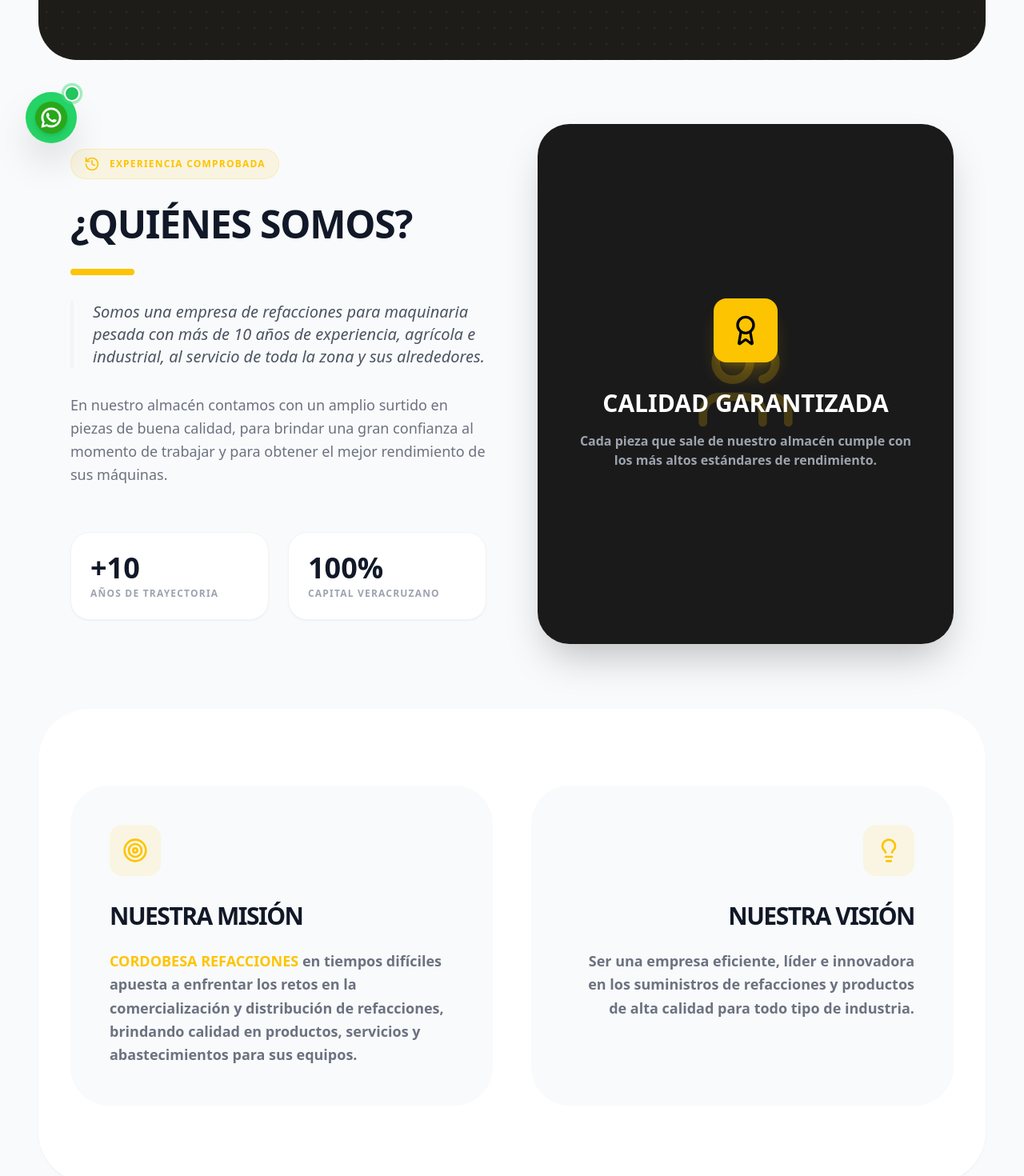
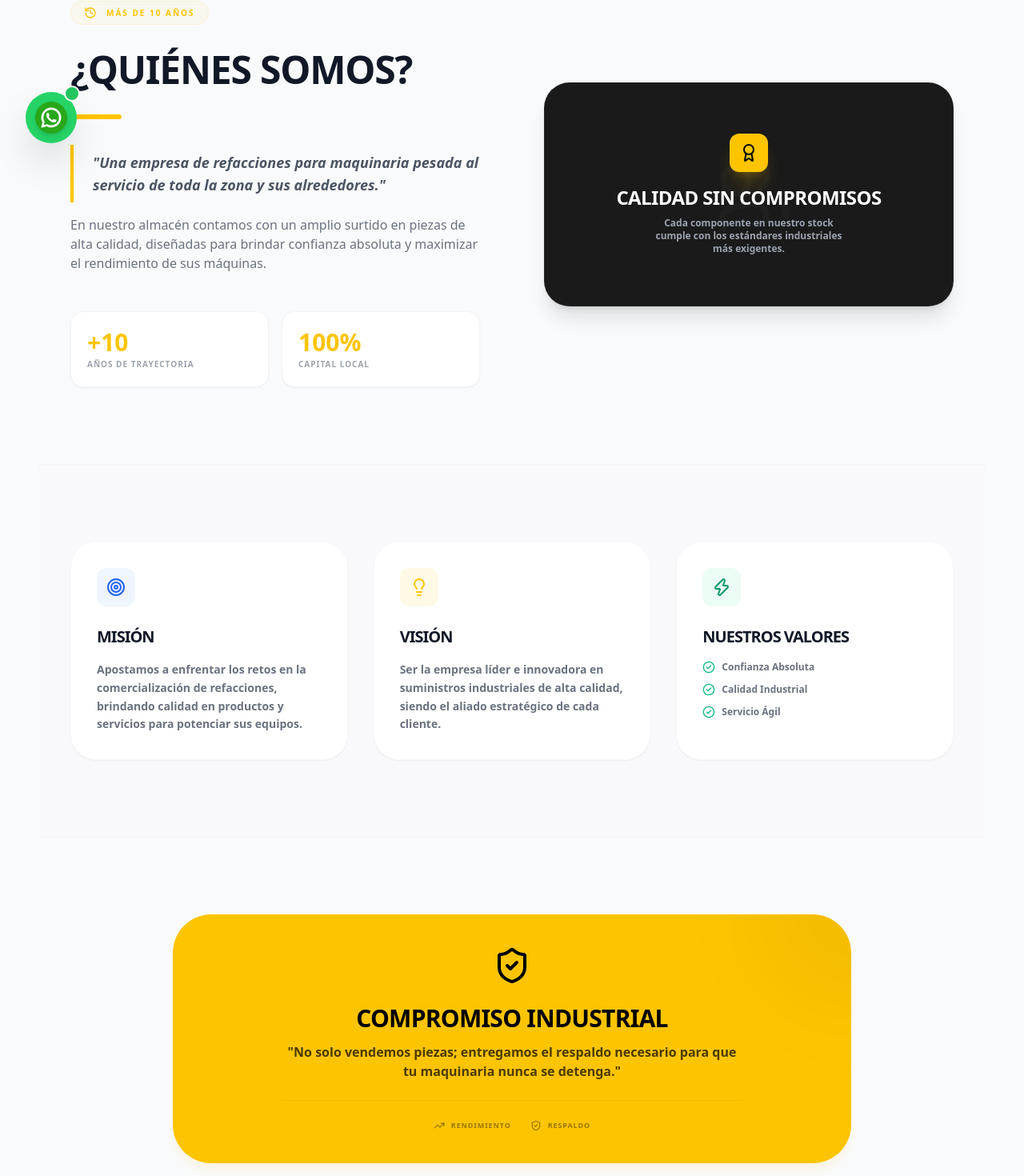
Before and after one commit to wolfbiso-stack/Refaccionaria, a React (Vite) app: page /nosotros in a window 1280 px wide. Shown: the part 589-2059 px from the top of the page at 80% size. Built offline with nearby package versions, Linux system fonts and the light colour scheme; no server answers.

Commit message:
nosotros

```diff
--- a/src/components/NosotrosView.tsx
+++ b/src/components/NosotrosView.tsx
@@ -1,112 +1,142 @@
-import React from 'react';
-import { Target, Lightbulb, Users, Award, ShieldCheck, History } from 'lucide-react';
+
+import { Target, Lightbulb, Users, Award, ShieldCheck, History, CheckCircle2, TrendingUp, Zap } from 'lucide-react';
 
 export function NosotrosView() {
   return (
-    <div className="animate-in fade-in duration-700 space-y-20">
+    <div className="animate-in fade-in duration-700 space-y-16 lg:space-y-24">
 
-      {/* Hero Section */}
-      <section className="relative h-[300px] lg:h-[450px] rounded-[3rem] overflow-hidden flex items-center justify-center text-center px-6">
-        <div className="absolute inset-0 bg-[#1a1a1a]">
-          <div className="absolute inset-0 bg-[#fdc401]/10 mix-blend-overlay"></div>
-          {/* Decorative industrial pattern or dots can be added here with CSS */}
-          <div className="absolute inset-0 opacity-10" style={{ backgroundImage: 'radial-gradient(#fdc401 1px, transparent 1px)', backgroundSize: '20px 20px' }}></div>
+      {/* Hero Section - Even more compact and professional */}
+      <section className="relative h-[180px] lg:h-[280px] rounded-[1.5rem] lg:rounded-[2.5rem] overflow-hidden flex items-center justify-center text-center px-6 shadow-xl shadow-black/5">
+        <div className="absolute inset-0 bg-gradient-to-br from-[#1a1a1a] via-[#2a2a2a] to-[#1a1a1a]">
+          <div className="absolute inset-0 bg-[#fdc401]/5 mix-blend-overlay"></div>
+          <div className="absolute inset-0 opacity-[0.03]" style={{ backgroundImage: 'radial-gradient(#fdc401 1px, transparent 1px)', backgroundSize: '30px 30px' }}></div>
         </div>
         <div className="relative z-10 max-w-4xl">
-          <h1 className="text-5xl lg:text-7xl font-black text-white tracking-tighter uppercase mb-6 leading-none">
+          <h1 className="text-4xl lg:text-7xl font-black text-white tracking-tighter uppercase mb-4 leading-none">
             Nuestra <span className="text-[#fdc401]">Identidad</span>
           </h1>
-          <p className="text-gray-400 text-lg lg:text-xl font-bold max-w-2xl mx-auto leading-relaxed">
-            Más de una década brindando soluciones robustas para la industria y el agro veracruzano.
+          <p className="text-gray-400 text-sm lg:text-lg font-bold max-w-xl mx-auto leading-relaxed opacity-80 uppercase tracking-widest">
+            Soluciones robustas para la industria y el agro veracruzano desde hace más de una década.
           </p>
         </div>
       </section>
 
-      {/* Quiénes Somos Section */}
+      {/* Quiénes Somos Section - Clean Grid */}
       <section className="max-w-6xl mx-auto px-6">
-        <div className="grid grid-cols-1 lg:grid-cols-2 gap-16 items-center">
-          <div className="space-y-8">
-            <div className="inline-flex items-center gap-3 px-4 py-2 bg-[#fdc401]/10 border border-[#fdc401]/20 rounded-full text-[#fdc401]">
-              <History className="w-5 h-5" />
-              <span className="text-xs font-black uppercase tracking-widest">Experiencia Comprobada</span>
+        <div className="grid grid-cols-1 lg:grid-cols-2 gap-12 lg:gap-20 items-center">
+          <div className="space-y-6 lg:space-y-8 text-center lg:text-left">
+            <div className="inline-flex items-center gap-3 px-4 py-1.5 bg-[#fdc401]/5 border border-[#fdc401]/10 rounded-full text-[#fdc401]">
+              <History className="w-4 h-4" />
+              <span className="text-[10px] font-black uppercase tracking-[0.2em]">Más de 10 años</span>
             </div>
-            <h2 className="text-4xl lg:text-5xl font-black text-gray-900 tracking-tight leading-none uppercase">
+            <h2 className="text-3xl lg:text-5xl font-black text-gray-900 tracking-tight leading-none uppercase">
               ¿Quiénes Somos?
             </h2>
-            <div className="w-20 h-2 bg-[#fdc401] rounded-full"></div>
-            <p className="text-gray-600 text-lg lg:text-xl leading-relaxed font-medium italic border-l-4 border-gray-100 pl-6">
-              Somos una empresa de refacciones para maquinaria pesada con más de 10 años de experiencia, agrícola e industrial, al servicio de toda la zona y sus alrededores.
-            </p>
-            <p className="text-gray-500 text-lg leading-relaxed">
-              En nuestro almacén contamos con un amplio surtido en piezas de buena calidad, para brindar una gran confianza al momento de trabajar y para obtener el mejor rendimiento de sus máquinas.
-            </p>
-            <div className="grid grid-cols-2 gap-6 pt-6">
-              <div className="p-6 bg-white rounded-3xl border border-gray-100 shadow-sm">
-                <p className="text-4xl font-black text-gray-900 mb-1">+10</p>
-                <p className="text-xs font-bold text-gray-400 uppercase tracking-widest">Años de trayectoria</p>
+            <div className="w-16 h-1.5 bg-[#fdc401] rounded-full mx-auto lg:mx-0"></div>
+            <div className="space-y-4">
+              <p className="text-gray-600 text-base lg:text-lg leading-relaxed font-bold italic border-l-4 border-[#fdc401] pl-6 py-2">
+                "Una empresa de refacciones para maquinaria pesada al servicio de toda la zona y sus alrededores."
+              </p>
+              <p className="text-gray-500 text-sm lg:text-base leading-relaxed font-medium">
+                En nuestro almacén contamos con un amplio surtido en piezas de alta calidad, diseñadas para brindar confianza absoluta y maximizar el rendimiento de sus máquinas.
+              </p>
+            </div>
+            <div className="grid grid-cols-2 gap-4 pt-4">
+              <div className="p-5 bg-white rounded-2xl border border-gray-100 shadow-sm hover:shadow-md transition-shadow">
+                <p className="text-3xl font-black text-[#fdc401] mb-0.5">+10</p>
+                <p className="text-[10px] font-bold text-gray-400 uppercase tracking-widest">Años de Trayectoria</p>
               </div>
-              <div className="p-6 bg-white rounded-3xl border border-gray-100 shadow-sm">
-                <p className="text-4xl font-black text-gray-900 mb-1">100%</p>
-                <p className="text-xs font-bold text-gray-400 uppercase tracking-widest">Capital Veracruzano</p>
+              <div className="p-5 bg-white rounded-2xl border border-gray-100 shadow-sm hover:shadow-md transition-shadow">
+                <p className="text-3xl font-black text-[#fdc401] mb-0.5">100%</p>
+                <p className="text-[10px] font-bold text-gray-400 uppercase tracking-widest">Capital Local</p>
               </div>
             </div>
           </div>
-          <div className="relative">
-            <div className="absolute -inset-4 bg-[#fdc401]/10 rounded-[3rem] -z-10 transform rotate-3"></div>
-            <div className="bg-[#1a1a1a] aspect-square lg:aspect-[4/5] rounded-[2.5rem] flex items-center justify-center overflow-hidden shadow-2xl relative">
-               {/* Aquí se podría poner una foto del equipo o local */}
-               <Users className="w-32 h-32 text-[#fdc401] opacity-20 absolute" />
-               <div className="p-12 text-center relative z-10">
-                  <div className="w-20 h-20 bg-[#fdc401] rounded-2xl flex items-center justify-center mx-auto mb-8 shadow-xl shadow-[#fdc401]/20">
-                    <Award className="w-10 h-10 text-black" />
+          <div className="relative group">
+            <div className="absolute -inset-1.5 bg-gradient-to-tr from-[#fdc401] to-amber-200 rounded-[2rem] -z-10 blur-lg opacity-10 group-hover:opacity-20 transition-opacity"></div>
+            <div className="bg-[#1a1a1a] rounded-[2rem] min-h-[220px] lg:min-h-[280px] flex items-center justify-center overflow-hidden shadow-xl relative border border-white/5">
+               <Users className="w-24 h-24 text-white opacity-[0.02] absolute transform -rotate-12" />
+               <div className="p-6 lg:p-8 text-center relative z-10">
+                  <div className="w-12 h-12 bg-[#fdc401] rounded-xl flex items-center justify-center mx-auto mb-4 shadow-xl shadow-[#fdc401]/20">
+                    <Award className="w-6 h-6 text-black" />
                   </div>
-                  <h3 className="text-3xl font-black text-white mb-4 leading-tight uppercase">Calidad Garantizada</h3>
-                  <p className="text-gray-400 font-bold">Cada pieza que sale de nuestro almacén cumple con los más altos estándares de rendimiento.</p>
+                  <h3 className="text-xl lg:text-2xl font-black text-white mb-2 uppercase tracking-tight">Calidad Sin Compromisos</h3>
+                  <p className="text-gray-400 text-[10px] lg:text-xs font-bold leading-relaxed max-w-[240px] mx-auto">Cada componente en nuestro stock cumple con los estándares industriales más exigentes.</p>
                </div>
             </div>
           </div>
         </div>
       </section>
 
-      {/* Misión y Visión Section */}
-      <section className="bg-white py-24 rounded-[4rem] shadow-sm border-y border-gray-50">
+      {/* Misión, Visión y Valores - Modern Cards */}
+      <section className="bg-gray-50/50 py-16 lg:py-24 border-y border-gray-100">
         <div className="max-w-6xl mx-auto px-6">
-          <div className="grid grid-cols-1 lg:grid-cols-2 gap-12">
+          <div className="grid grid-cols-1 md:grid-cols-3 gap-6 lg:gap-8">
 
             {/* Misión */}
-            <div className="group bg-gray-50 p-12 rounded-[3rem] border border-transparent hover:border-[#fdc401] hover:bg-white transition-all duration-500">
-              <div className="w-16 h-16 bg-[#fdc401]/10 rounded-2xl flex items-center justify-center mb-8 group-hover:bg-[#fdc401] transition-colors">
-                <Target className="w-8 h-8 text-[#fdc401] group-hover:text-black transition-colors" />
+            <div className="bg-white p-8 rounded-[2rem] border border-gray-50 shadow-sm hover:border-[#fdc401]/30 transition-all duration-300">
+              <div className="w-12 h-12 bg-blue-50 text-blue-600 rounded-xl flex items-center justify-center mb-6">
+                <Target className="w-6 h-6" />
               </div>
-              <h3 className="text-3xl font-black text-gray-900 mb-6 uppercase tracking-tighter">Nuestra Misión</h3>
-              <p className="text-gray-500 leading-relaxed font-bold text-lg">
-                <span className="text-[#fdc401]">CORDOBESA REFACCIONES</span> en tiempos difíciles apuesta a enfrentar los retos en la comercialización y distribución de refacciones, brindando calidad en productos, servicios y abastecimientos para sus equipos.
+              <h3 className="text-xl font-black text-gray-900 mb-4 uppercase tracking-tighter">Misión</h3>
+              <p className="text-gray-500 text-sm leading-relaxed font-bold">
+                Apostamos a enfrentar los retos en la comercialización de refacciones, brindando calidad en productos y servicios para potenciar sus equipos.
               </p>
             </div>
 
             {/* Visión */}
-            <div className="group bg-gray-50 p-12 rounded-[3rem] border border-transparent hover:border-[#fdc401] hover:bg-white transition-all duration-500 text-right">
-              <div className="w-16 h-16 bg-[#fdc401]/10 rounded-2xl flex items-center justify-center mb-8 ml-auto group-hover:bg-[#fdc401] transition-colors">
-                <Lightbulb className="w-8 h-8 text-[#fdc401] group-hover:text-black transition-colors" />
+            <div className="bg-white p-8 rounded-[2rem] border border-gray-50 shadow-sm hover:border-[#fdc401]/30 transition-all duration-300">
+              <div className="w-12 h-12 bg-amber-50 text-[#fdc401] rounded-xl flex items-center justify-center mb-6">
+                <Lightbulb className="w-6 h-6" />
               </div>
-              <h3 className="text-3xl font-black text-gray-900 mb-6 uppercase tracking-tighter">Nuestra Visión</h3>
-              <p className="text-gray-500 leading-relaxed font-bold text-lg">
-                Ser una empresa eficiente, líder e innovadora en los suministros de refacciones y productos de alta calidad para todo tipo de industria.
+              <h3 className="text-xl font-black text-gray-900 mb-4 uppercase tracking-tighter">Visión</h3>
+              <p className="text-gray-500 text-sm leading-relaxed font-bold">
+                Ser la empresa líder e innovadora en suministros industriales de alta calidad, siendo el aliado estratégico de cada cliente.
               </p>
+            </div>
+
+            {/* Valores */}
+            <div className="bg-white p-8 rounded-[2rem] border border-gray-50 shadow-sm hover:border-[#fdc401]/30 transition-all duration-300">
+              <div className="w-12 h-12 bg-emerald-50 text-emerald-600 rounded-xl flex items-center justify-center mb-6">
+                <Zap className="w-6 h-6" />
+              </div>
+              <h3 className="text-xl font-black text-gray-900 mb-4 uppercase tracking-tighter">Nuestros Valores</h3>
+              <ul className="space-y-3">
+                <li className="flex items-center gap-2 text-xs font-bold text-gray-500">
+                  <CheckCircle2 className="w-4 h-4 text-emerald-500" /> Confianza Absoluta
+                </li>
+                <li className="flex items-center gap-2 text-xs font-bold text-gray-500">
+                  <CheckCircle2 className="w-4 h-4 text-emerald-500" /> Calidad Industrial
+                </li>
+                <li className="flex items-center gap-2 text-xs font-bold text-gray-500">
+                  <CheckCircle2 className="w-4 h-4 text-emerald-500" /> Servicio Ágil
+                </li>
+              </ul>
             </div>
 
           </div>
         </div>
       </section>
 
-      {/* Valores / Confianza Section */}
-      <section className="max-w-4xl mx-auto px-6 text-center pb-20">
-         <div className="bg-[#fdc401] rounded-[3rem] p-12 lg:p-16 shadow-2xl shadow-[#fdc401]/20">
-            <ShieldCheck className="w-16 h-16 text-black mx-auto mb-8" />
-            <h2 className="text-4xl font-black text-black mb-6 uppercase tracking-tight">Compromiso Industrial</h2>
-            <p className="text-amber-950 text-xl font-bold leading-relaxed opacity-80">
-              No solo vendemos piezas; entregamos el respaldo necesario para que tu maquinaria nunca se detenga. Nuestra meta es el mejor rendimiento de sus máquinas.
-            </p>
+      {/* Compromiso Section - Compact Banner */}
+      <section className="max-w-4xl mx-auto px-6 pb-12 lg:pb-20">
+         <div className="relative bg-[#fdc401] rounded-[2rem] lg:rounded-[3rem] p-8 lg:p-10 text-center shadow-lg shadow-[#fdc401]/10 overflow-hidden group">
+            <div className="absolute top-0 right-0 -translate-y-1/2 translate-x-1/2 w-48 h-48 bg-black/5 rounded-full blur-3xl group-hover:bg-black/10 transition-colors"></div>
+            <div className="relative z-10 max-w-xl mx-auto">
+              <ShieldCheck className="w-10 h-10 lg:w-12 lg:h-12 text-black mx-auto mb-4 lg:mb-6" />
+              <h2 className="text-2xl lg:text-3xl font-black text-black mb-3 uppercase tracking-tight">Compromiso Industrial</h2>
+              <p className="text-black/70 text-sm lg:text-base font-bold leading-relaxed">
+                "No solo vendemos piezas; entregamos el respaldo necesario para que tu maquinaria nunca se detenga."
+              </p>
+              <div className="mt-6 pt-6 border-t border-black/5 flex items-center justify-center gap-6">
+                <div className="flex items-center gap-2 text-[9px] font-black uppercase tracking-widest text-black/40">
+                  <TrendingUp className="w-3.5 h-3.5" /> Rendimiento
+                </div>
+                <div className="flex items-center gap-2 text-[9px] font-black uppercase tracking-widest text-black/40">
+                  <ShieldCheck className="w-3.5 h-3.5" /> Respaldo
+                </div>
+              </div>
+            </div>
          </div>
       </section>
 
```
